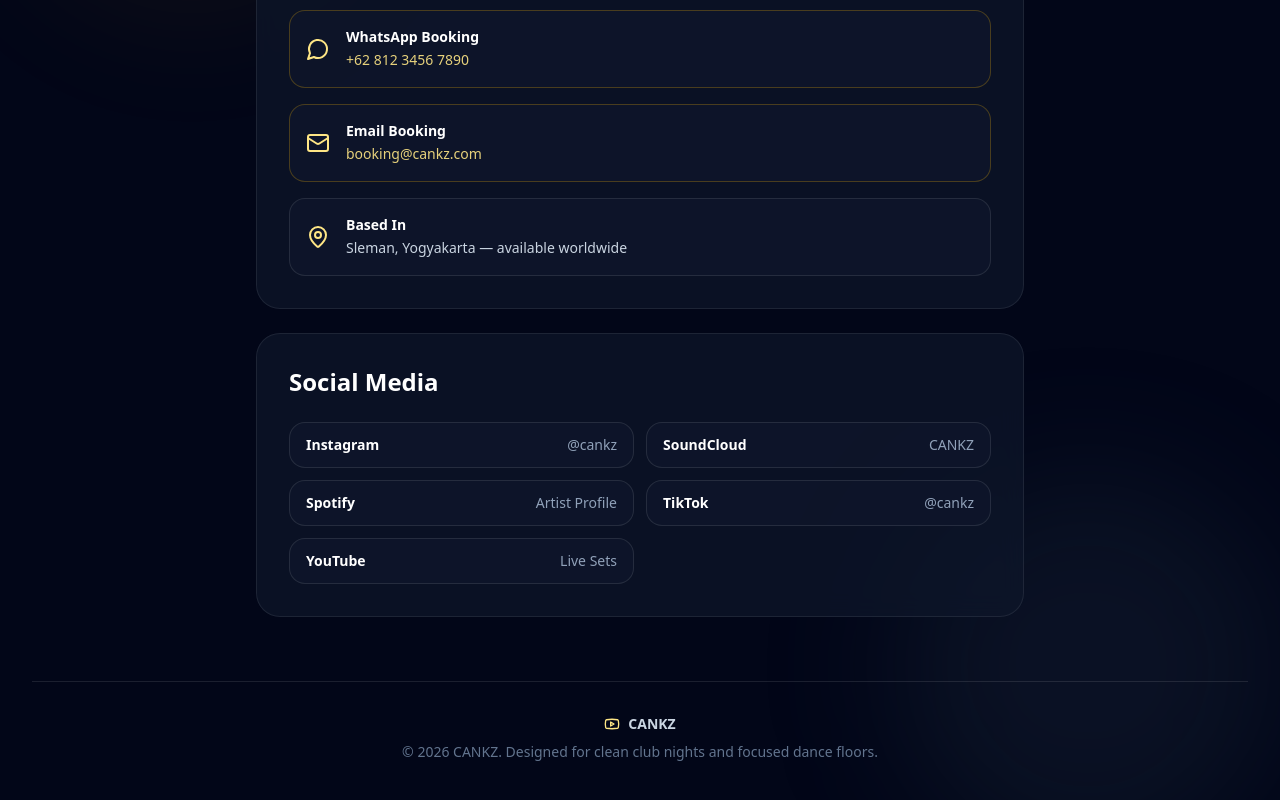
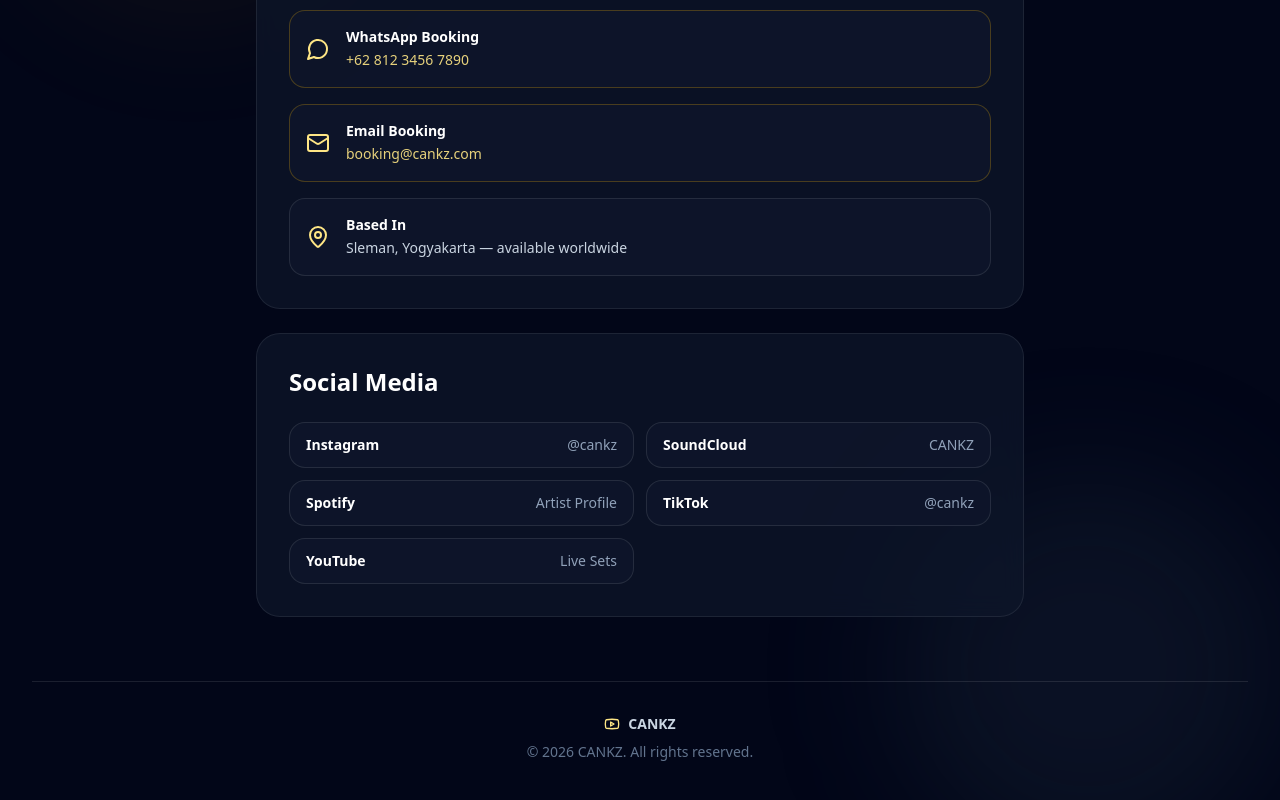
Before and after one commit to asyiraafnufail/dj-portfolio, a Next.js app: page / in a window 1280 px wide. Shown: the part 4035-4835 px from the top of the page. Built offline with nearby package versions, Linux system fonts and the light colour scheme.

Commit message:
edit text

```diff
--- a/src/components/Contact.tsx
+++ b/src/components/Contact.tsx
@@ -90,7 +90,7 @@ export default function Contact() {
           <div className="flex items-center justify-center gap-2 font-bold text-slate-300">
             <Youtube className="h-4 w-4 text-amber-200" /> CANKZ
           </div>
-          <p className="mt-2">© 2026 CANKZ. Designed for clean club nights and focused dance floors.</p>
+          <p className="mt-2">© 2026 CANKZ. All rights reserved.</p>
         </footer>
       </div>
     </section>
```
